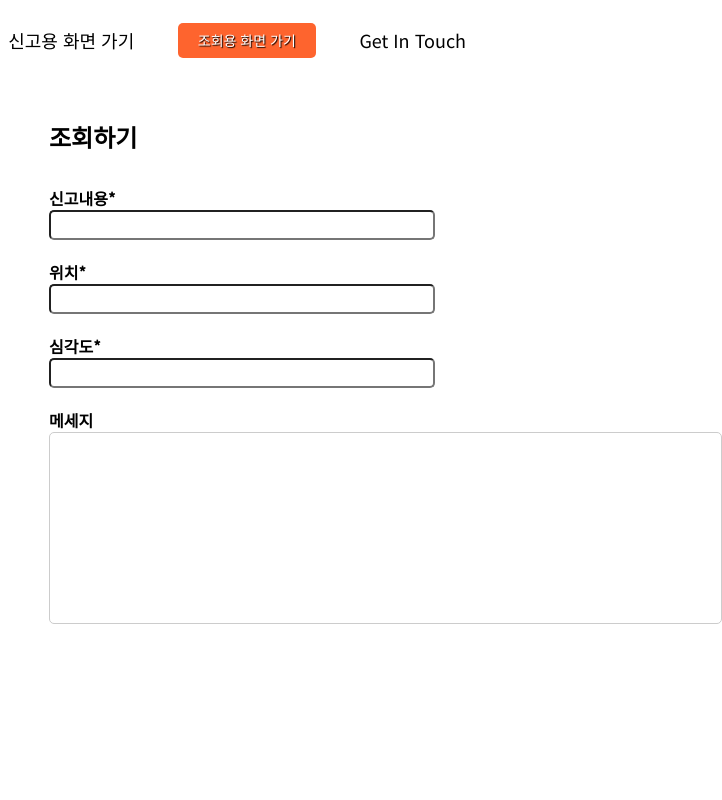
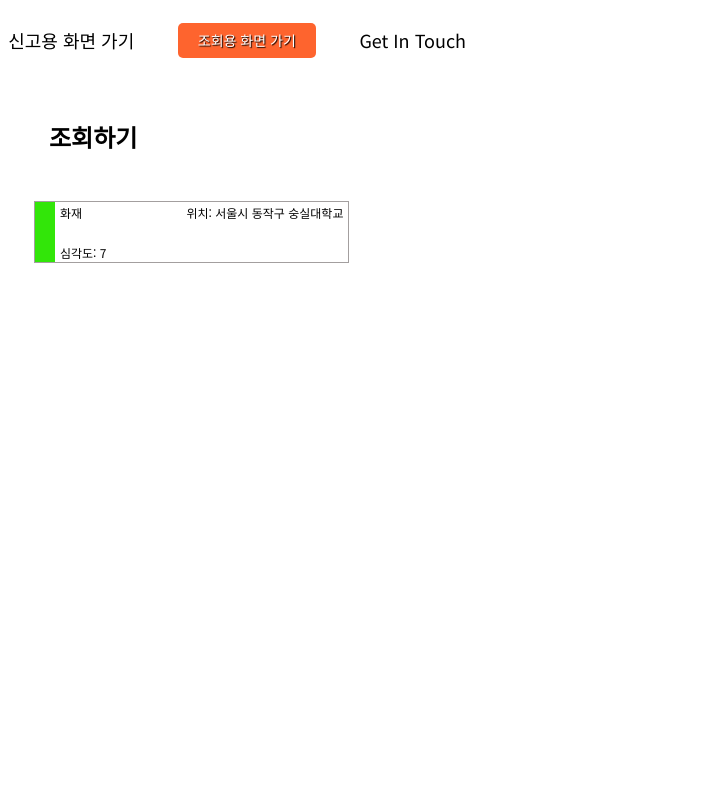
Before and after one commit to XQtbl/opensrc_j4, a plain HTML site: page front-end/inquiry.html in a window 1280 px wide. Shown: the full height of the page, 734-1456 px from the left, 722 px wide, since content can reach past the window. Drawn offline with Linux system fonts and the light colour scheme; some packages are replaced by stand-ins of ours.

Commit message:
update inquiry.html

```diff
--- a/front-end/inquiry.html
+++ b/front-end/inquiry.html
@@ -67,29 +67,42 @@
         </header>
     </div>
 
-    <div class="text-wrapper">
+    <div class="inquiry-table">
       <form id="contact-form">
         <header id="content-header">
-          <h3>조회하기</h3>
+            <h3>조회하기</h3>
         </header>
-        <div>
-          <label>신고내용*</label>
-          <input type="text">
-        </div>
-        <div>
-          <label>위치*</label>
-          <input type="text">
-        </div>
-        <div>
-          <label>심각도*</label>
-          <input type="text">
-        </div>
-        <div>
-          <label>메세지</label>
-          <textarea name="" id="" cols="82" rows="10"></textarea>
-        </div>
+      </form>
+      <form id="inquiry-form">
         <div class="clearfix"></div>
       </form>
+      <table id="inquiry-form">
+        <thead>
+            <tr>
+                <th colspan="4"></th>
+            </tr>
+        </thead>
+        <tbody>
+            <tr>
+                <td class="danger-box dc0"></td>
+                <td>화재</td>
+                <td class="empty-space"></td>
+                <td>위치: 서울시 동작구 숭실대학교</td>
+            </tr>
+            <tr>
+                <td class="danger-box dc0"></td>
+                <td></td>
+                <td></td>
+                <td></td>
+            </tr>
+            <tr>
+                <td class="danger-box dc0"></td>
+                <td>심각도: 7</td>
+                <td class="empty-space"></td>
+                <td></td>
+            </tr>
+        </tbody>
+      </table>
     </div>
 
     <map-wrapper>
--- a/front-end/style.css
+++ b/front-end/style.css
@@ -153,3 +153,81 @@ textarea{
     border-radius:5px;
     resize: none;
 }
+
+.inquiry-table {
+    display: block;
+    width: 40vw;
+    height: 81vh;
+    background: white;
+    position: absolute;
+    top: 12vh;
+    left: 60vw;
+}
+
+/* #inquiry-form {
+    padding:10px 15px 15px 15px;
+    /* border:4px solid #4ea0d8; */
+    /* border-radius: 10px; */
+/* } */
+
+.inquiry-table table {
+    border: 1px solid rgb(163, 159, 159);
+    font-size: 12px;
+    border-spacing: 0;
+    border-collapse: collapse;
+}
+
+.inquiry-table thead {
+}
+
+.inquiry-table tr {
+    padding: 0 0 0 0;
+    border: 0 0 0 0;
+    margin: 0 0 0 0;
+}
+
+.inquiry-table td {
+    padding: 0px 5px 0px 5px;
+}
+
+.inquiry-table .danger-box {
+    color: white;
+    width: 20px;
+    padding: 10px 10px;
+}
+
+.inquiry-table .empty-space {
+    width: 70px;
+}
+
+/* danger color */
+.inquiry-table .dc0 {
+    background-color: #32e609
+}
+.inquiry-table .dc1 {
+    background-color: #5feb1a
+}
+.inquiry-table .dc2 {
+    background-color: #99f23a
+}
+.inquiry-table .dc3 {
+    background-color: #caf23a
+}
+.inquiry-table .dc4 {
+    background-color: #ecf23a
+}
+.inquiry-table .dc5 {
+    background-color: #f2dd3a
+}
+.inquiry-table .dc6 {
+    background-color: #ffbc47
+}
+.inquiry-table .dc7 {
+    background-color: #fa8b23
+}
+.inquiry-table .dc8 {
+    background-color: #ed5c13
+}
+.inquiry-table .dc9 {
+    background-color: #ed1313
+}
```
